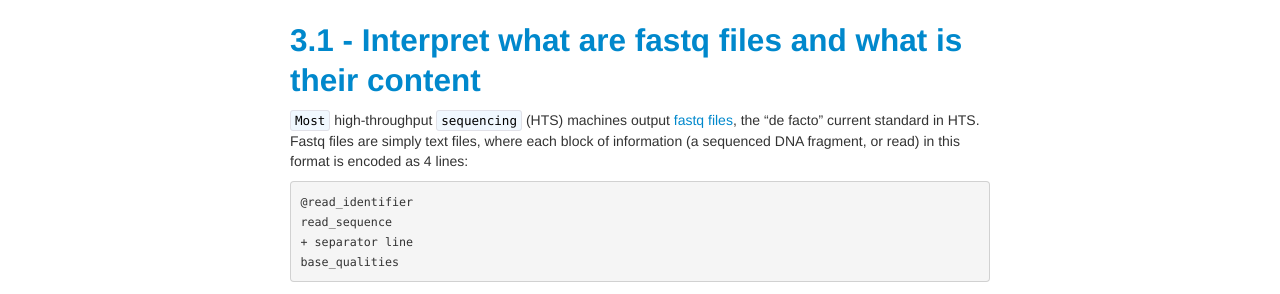
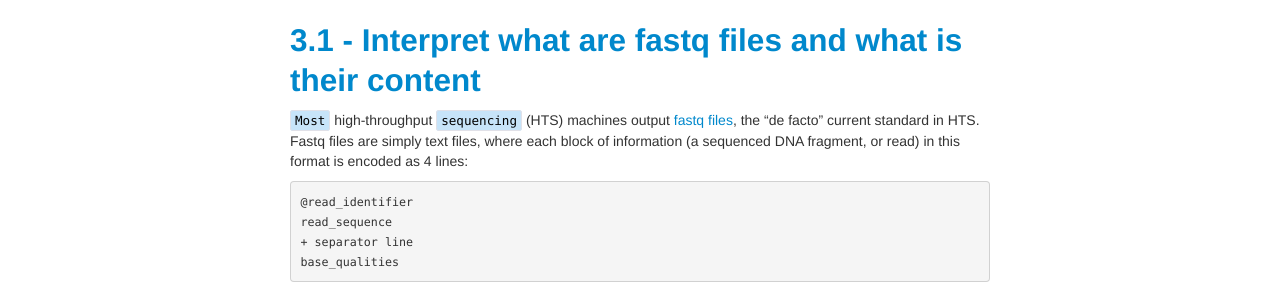
Before and after one commit to GTPB/ADER19F, a Jekyll site: the page built from pages/L03.md, in a window 1280 px wide. Shown: the part 182-476 px from the top of the page. Built offline with Jekyll 4.4.1, drawn with Linux system fonts in a browser that asks for light colours.

Commit message:
Update kbroman.css

```diff
--- a/assets/themes/twitter/css/kbroman.css
+++ b/assets/themes/twitter/css/kbroman.css
@@ -2,7 +2,7 @@ code {
   padding: 2px 4px;
   font-size: 90%;
   color: black;
-  background-color: #F0F8FF;
+  background-color: #c7e4f9;
   border: 1px solid #e1e1e8;
 }
 
```
